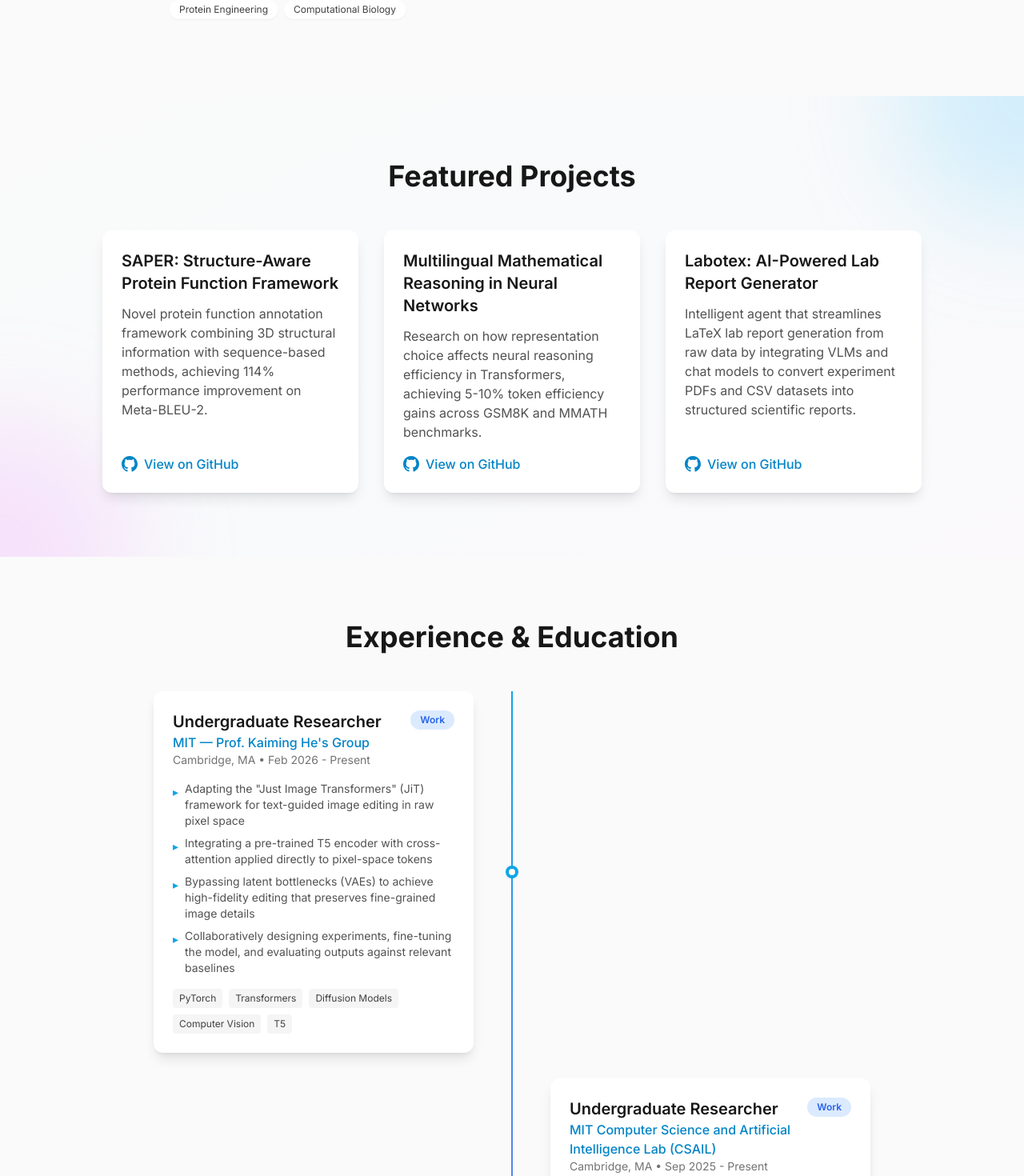
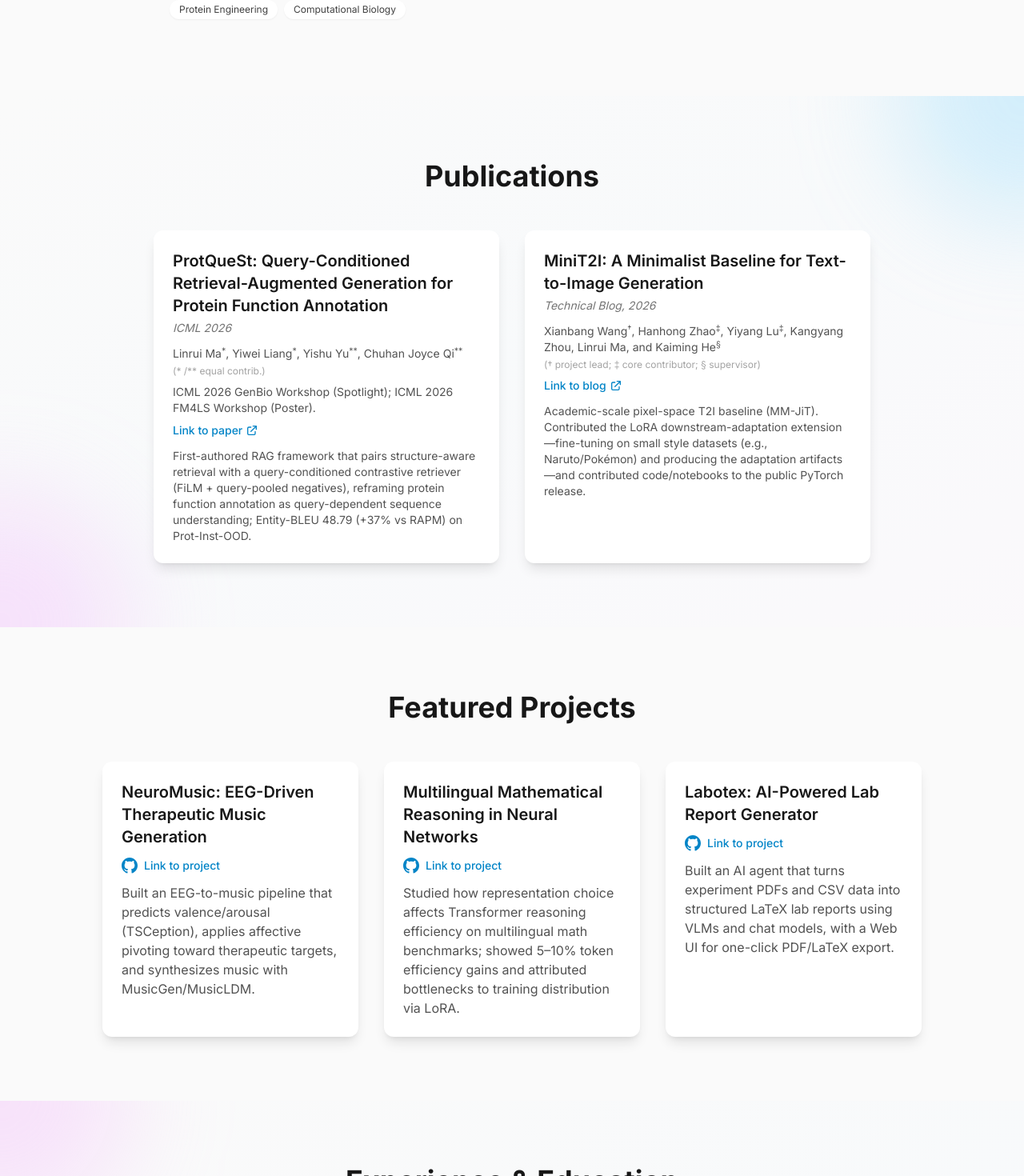
Before and after one commit to JerryLin828/JerryLin828.github.io, a Next.js app: page / in a window 1280 px wide. Shown: the part 1330-2800 px from the top of the page at 80% size. Built offline with nearby package versions, Linux system fonts and the light colour scheme; a web font is replaced by a local one.

Commit message:
Update experience, publications, and resume

```diff
--- a/app/page.tsx
+++ b/app/page.tsx
@@ -2,6 +2,7 @@
 
 import HeroSection from '@/components/HeroSection'
 import AboutSection from '@/components/AboutSection'
+import PublicationsSection from '@/components/PublicationsSection'
 import PortfolioSection from '@/components/PortfolioSection'
 import ExperienceSection from '@/components/ExperienceSection'
 import AwardsSection from '@/components/AwardsSection'
@@ -30,36 +31,47 @@
         <AboutSection />
       </section>
 
-      {/* Portfolio Section */}
-      <section id="portfolio" className="relative py-12 sm:py-20 bg-gradient-to-br from-neutral-50 via-primary-50/20 to-secondary-50/20 dark:from-[#050510] dark:via-[#0a0a1a] dark:to-[#080818] overflow-hidden">
+      {/* Publications Section */}
+      <section id="publications" className="relative py-12 sm:py-20 bg-gradient-to-br from-neutral-50 via-primary-50/20 to-secondary-50/20 dark:from-[#050510] dark:via-[#0a0a1a] dark:to-[#080818] overflow-hidden">
         <div className="absolute inset-0 overflow-hidden">
           <div className="absolute -top-40 -right-40 w-80 h-80 bg-primary-300/30 dark:bg-primary-800/15 rounded-full blur-3xl animate-float" />
           <div className="absolute -bottom-40 -left-40 w-80 h-80 bg-secondary-300/30 dark:bg-secondary-800/15 rounded-full blur-3xl animate-float animation-delay-2000" />
         </div>
         <div className="relative z-10">
-          <PortfolioSection />
+          <PublicationsSection />
         </div>
       </section>
 
-      {/* Experience Section */}
-      <section id="experience" className="py-12 sm:py-20 bg-neutral-50/80 dark:bg-[#0a0a12]">
-        <ExperienceSection />
+      {/* Portfolio Section */}
+      <section id="portfolio" className="py-12 sm:py-20 bg-neutral-50/80 dark:bg-[#0a0a12]">
+        <PortfolioSection />
       </section>
 
-      {/* Awards Section */}
-      <section id="awards" className="relative py-12 sm:py-20 bg-gradient-to-br from-neutral-50 via-primary-50/20 to-secondary-50/20 dark:from-[#050510] dark:via-[#0a0a1a] dark:to-[#080818] overflow-hidden">
+      {/* Experience Section */}
+      <section id="experience" className="relative py-12 sm:py-20 bg-gradient-to-br from-neutral-50 via-primary-50/20 to-secondary-50/20 dark:from-[#050510] dark:via-[#0a0a1a] dark:to-[#080818] overflow-hidden">
         <div className="absolute inset-0 overflow-hidden">
           <div className="absolute -top-40 -left-40 w-80 h-80 bg-secondary-300/30 dark:bg-secondary-800/15 rounded-full blur-3xl animate-float" />
           <div className="absolute -bottom-40 -right-40 w-80 h-80 bg-primary-300/30 dark:bg-primary-800/15 rounded-full blur-3xl animate-float animation-delay-2000" />
         </div>
         <div className="relative z-10">
-          <AwardsSection />
+          <ExperienceSection />
         </div>
       </section>
 
+      {/* Awards Section */}
+      <section id="awards" className="py-12 sm:py-20 bg-neutral-50/80 dark:bg-[#0a0a12]">
+        <AwardsSection />
+      </section>
+
       {/* Contact Section */}
-      <section id="contact" className="py-12 sm:py-20 bg-neutral-50/80 dark:bg-[#0a0a12]">
-        <ContactSection />
+      <section id="contact" className="relative py-12 sm:py-20 bg-gradient-to-br from-neutral-50 via-primary-50/20 to-secondary-50/20 dark:from-[#050510] dark:via-[#0a0a1a] dark:to-[#080818] overflow-hidden">
+        <div className="absolute inset-0 overflow-hidden">
+          <div className="absolute -top-40 -right-40 w-80 h-80 bg-primary-300/30 dark:bg-primary-800/15 rounded-full blur-3xl animate-float" />
+          <div className="absolute -bottom-40 -left-40 w-80 h-80 bg-secondary-300/30 dark:bg-secondary-800/15 rounded-full blur-3xl animate-float animation-delay-2000" />
+        </div>
+        <div className="relative z-10">
+          <ContactSection />
+        </div>
       </section>
 
     </div>
--- a/components/AboutSection.tsx
+++ b/components/AboutSection.tsx
@@ -43,10 +43,8 @@
             transition={{ duration: 0.5, delay: 0.3 }}
           >
             <p className="text-neutral-700 dark:text-neutral-300 leading-relaxed mb-6">
-              With a genuine passion for machine learning research, I have been conducting research on a variety of topics, including computer vision and AI for science. I am currently working under the supervision of Prof. Kaiming He on adapting the Just Image Transformers (JiT) framework
-              for text-guided image editing directly in pixel space.
-
-              I have also worked with Prof. Regina Barzilay at MIT CSAIL on salience-regularized optimal transport cell state change prediction, and recently on probabilistic models for selective protein binder design.
+              This summer I am an SDE Intern at Amazon Web Services on AWS Transform, building model-comparison infrastructure for an LLM-based migration orchestrator.
+              In research, I work with Prof. Kaiming He on pixel-space generative models (MiniT2I / image editing, LoRA adaptation, and GCS dataset pipelines), and with Prof. Regina Barzilay at MIT CSAIL on cell-state prediction and probabilistic models for selective protein binder design. My first-authored work ProtQueSt was accepted as a Spotlight at the ICML 2026 GenBio workshop and as a poster at FM4LS.
             </p>
           </motion.div>
 
@@ -89,7 +87,7 @@
             <div className="bg-neutral-50 dark:bg-[#111118] rounded-lg px-5 py-4">
               <h4 className="font-medium text-neutral-900 dark:text-white text-sm mb-2">Technical Skills</h4>
               <div className="flex flex-wrap gap-2">
-                {['Python', 'PyTorch', 'C/C++', 'Transformers', 'JAX', 'LaTeX', 'Linux', 'Git'].map((item) => (
+                {['Python', 'TypeScript', 'PyTorch', 'C/C++', 'Transformers', 'JAX', 'LaTeX', 'Linux', 'Git'].map((item) => (
                   <span key={item} className="px-3 py-1 bg-white dark:bg-neutral-700 text-neutral-700 dark:text-neutral-300 text-xs rounded-full shadow-sm">
                     {item}
                   </span>
--- a/components/ExperienceSection.tsx
+++ b/components/ExperienceSection.tsx
@@ -17,21 +17,34 @@
 const experiences: Experience[] = [
   {
     id: 0,
+    title: 'Software Development Engineer Intern',
+    company: 'Amazon Web Services — AWS Transform',
+    location: 'Boston, MA',
+    period: 'Jun 2026 - Present',
+    description: [
+      'Building model-comparison infrastructure for the LLM-based orchestrator behind AWS Transform\'s VMware migration workflows (Strands + Amazon Bedrock)',
+      'Designing automated evaluation scenarios and CloudWatch metrics across latency/cost, tool-calling, and reliability for data-driven model selection',
+      'Implementing the pipeline in Python and TypeScript; owning the feature end-to-end under SDE I mentorship',
+    ],
+    technologies: ['Python', 'TypeScript', 'Amazon Bedrock', 'CloudWatch', 'AWS'],
+    type: 'work',
+  },
+  {
+    id: 1,
     title: 'Undergraduate Researcher',
     company: 'MIT — Prof. Kaiming He\'s Group',
     location: 'Cambridge, MA',
     period: 'Feb 2026 - Present',
     description: [
-      'Adapting the "Just Image Transformers" (JiT) framework for text-guided image editing in raw pixel space',
-      'Integrating a pre-trained T5 encoder with cross-attention applied directly to pixel-space tokens',
-      'Bypassing latent bottlenecks (VAEs) to achieve high-fidelity editing that preserves fine-grained image details',
-      'Collaboratively designing experiments, fine-tuning the model, and evaluating outputs against relevant baselines',
+      'Working on pixel-space generative models in the MiniT2I line under Prof. Kaiming He, including adapting the framework toward image editing and contributing LoRA-based downstream adaptation',
+      'Built a large-scale image-editing dataset pipeline to Google Cloud Storage',
+      'Diagnosed OOM failures on ~300GB tarballs and redesigned the flow with streaming shard extraction for reliable full-dataset upload',
     ],
-    technologies: ['PyTorch', 'Transformers', 'Diffusion Models', 'Computer Vision', 'T5'],
+    technologies: ['PyTorch', 'LoRA', 'GCS', 'Computer Vision', 'Diffusion Models'],
     type: 'work',
   },
   {
-    id: 1,
+    id: 2,
     title: 'Undergraduate Researcher',
     company: 'MIT Computer Science and Artificial Intelligence Lab (CSAIL)',
     location: 'Cambridge, MA',
@@ -46,7 +59,7 @@
     type: 'work',
   },
   {
-    id: 2,
+    id: 3,
     title: 'B.E. in AI & Decision Making + B.S. in Chemistry (Double Major)',
     company: 'Massachusetts Institute of Technology (MIT)',
     location: 'Cambridge, MA',
@@ -60,7 +73,7 @@
     type: 'education',
   },
   {
-    id: 3,
+    id: 4,
     title: 'Undergraduate Student - Yao Class',
     company: 'Tsinghua University',
     location: 'Beijing, China',
--- a/components/Header.tsx
+++ b/components/Header.tsx
@@ -7,6 +7,7 @@
 const navItems = [
   { name: 'Home', href: '/' },
   { name: 'About', href: '#about' },
+  { name: 'Publications', href: '#publications' },
   { name: 'Portfolio', href: '#portfolio' },
   { name: 'Experience', href: '#experience' },
   { name: 'Awards', href: '#awards' },
--- a/components/PortfolioSection.tsx
+++ b/components/PortfolioSection.tsx
@@ -12,20 +12,20 @@
 const projects: Project[] = [
   {
     id: 1,
-    title: 'SAPER: Structure-Aware Protein Function Framework',
-    description: 'Novel protein function annotation framework combining 3D structural information with sequence-based methods, achieving 114% performance improvement on Meta-BLEU-2.',
-    githubUrl: 'https://github.com/winstonqian/SAPER',
+    title: 'NeuroMusic: EEG-Driven Therapeutic Music Generation',
+    description: 'Built an EEG-to-music pipeline that predicts valence/arousal (TSCeption), applies affective pivoting toward therapeutic targets, and synthesizes music with MusicGen/MusicLDM.',
+    githubUrl: 'https://github.com/JerryLin828/neuromusic',
   },
   {
     id: 2,
     title: 'Multilingual Mathematical Reasoning in Neural Networks',
-    description: 'Research on how representation choice affects neural reasoning efficiency in Transformers, achieving 5-10% token efficiency gains across GSM8K and MMATH benchmarks.',
+    description: 'Studied how representation choice affects Transformer reasoning efficiency on multilingual math benchmarks; showed 5–10% token efficiency gains and attributed bottlenecks to training distribution via LoRA.',
     githubUrl: 'https://github.com/bowenyu066/language-shapes-reasoning',
   },
   {
     id: 3,
     title: 'Labotex: AI-Powered Lab Report Generator',
-    description: 'Intelligent agent that streamlines LaTeX lab report generation from raw data by integrating VLMs and chat models to convert experiment PDFs and CSV datasets into structured scientific reports.',
+    description: 'Built an AI agent that turns experiment PDFs and CSV data into structured LaTeX lab reports using VLMs and chat models, with a Web UI for one-click PDF/LaTeX export.',
     githubUrl: 'https://github.com/Kehan-Liu/LABOTEX',
   },
 ]
@@ -60,20 +60,20 @@
             <h3 className="text-xl font-semibold text-neutral-900 dark:text-white mb-3">
               {project.title}
             </h3>
-            <p className="text-neutral-600 dark:text-neutral-400 mb-4 flex-grow">
-              {project.description}
-            </p>
             <a
               href={project.githubUrl}
               target="_blank"
               rel="noopener noreferrer"
-              className="inline-flex items-center text-primary-600 dark:text-primary-400 hover:text-primary-700 dark:hover:text-primary-300 font-medium transition-colors"
+              className="inline-flex items-center text-primary-600 dark:text-primary-400 hover:text-primary-700 dark:hover:text-primary-300 font-medium text-sm mb-3 transition-colors"
             >
               <svg className="w-5 h-5 mr-2" fill="currentColor" viewBox="0 0 24 24">
                 <path d="M12 0c-6.626 0-12 5.373-12 12 0 5.302 3.438 9.8 8.207 11.387.599.111.793-.261.793-.577v-2.234c-3.338.726-4.033-1.416-4.033-1.416-.546-1.387-1.333-1.756-1.333-1.756-1.089-.745.083-.729.083-.729 1.205.084 1.839 1.237 1.839 1.237 1.07 1.834 2.807 1.304 3.492.997.107-.775.418-1.305.762-1.604-2.665-.305-5.467-1.334-5.467-5.931 0-1.311.469-2.381 1.236-3.221-.124-.303-.535-1.524.117-3.176 0 0 1.008-.322 3.301 1.23.957-.266 1.983-.399 3.003-.404 1.02.005 2.047.138 3.006.404 2.291-1.552 3.297-1.23 3.297-1.23.653 1.653.242 2.874.118 3.176.77.84 1.235 1.911 1.235 3.221 0 4.609-2.807 5.624-5.479 5.921.43.372.823 1.102.823 2.222v3.293c0 .319.192.694.801.576 4.765-1.589 8.199-6.086 8.199-11.386 0-6.627-5.373-12-12-12z"/>
               </svg>
-              View on GitHub
+              Link to project
             </a>
+            <p className="text-neutral-600 dark:text-neutral-400 flex-grow">
+              {project.description}
+            </p>
           </motion.div>
         ))}
       </div>
--- /dev/null
+++ b/components/PublicationsSection.tsx
@@ -0,0 +1,115 @@
+'use client'
+
+import type { ReactNode } from 'react'
+import { motion } from 'framer-motion'
+
+interface Publication {
+  id: number
+  title: string
+  venue: string
+  authors: ReactNode
+  footnote?: string
+  acceptance?: string
+  linkLabel: string
+  linkUrl: string
+  description: string
+}
+
+const publications: Publication[] = [
+  {
+    id: 1,
+    title: 'ProtQueSt: Query-Conditioned Retrieval-Augmented Generation for Protein Function Annotation',
+    venue: 'ICML 2026',
+    authors: (
+      <>
+        Linrui Ma<sup>*</sup>, Yiwei Liang<sup>*</sup>, Yishu Yu<sup>**</sup>, Chuhan Joyce Qi<sup>**</sup>
+      </>
+    ),
+    footnote: '(* /** equal contrib.)',
+    acceptance: 'ICML 2026 GenBio Workshop (Spotlight); ICML 2026 FM4LS Workshop (Poster).',
+    linkLabel: 'Link to paper',
+    linkUrl: 'https://openreview.net/forum?id=zUqknDsV1t',
+    description:
+      'First-authored RAG framework that pairs structure-aware retrieval with a query-conditioned contrastive retriever (FiLM + query-pooled negatives), reframing protein function annotation as query-dependent sequence understanding; Entity-BLEU 48.79 (+37% vs RAPM) on Prot-Inst-OOD.',
+  },
+  {
+    id: 2,
+    title: 'MiniT2I: A Minimalist Baseline for Text-to-Image Generation',
+    venue: 'Technical Blog, 2026',
+    authors: (
+      <>
+        Xianbang Wang<sup>†</sup>, Hanhong Zhao<sup>‡</sup>, Yiyang Lu<sup>‡</sup>, Kangyang Zhou, Linrui Ma, and Kaiming He<sup>§</sup>
+      </>
+    ),
+    footnote: '(† project lead; ‡ core contributor; § supervisor)',
+    linkLabel: 'Link to blog',
+    linkUrl: 'https://peppaking8.github.io/#/post/minit2i',
+    description:
+      'Academic-scale pixel-space T2I baseline (MM-JiT). Contributed the LoRA downstream-adaptation extension—fine-tuning on small style datasets (e.g., Naruto/Pokémon) and producing the adaptation artifacts—and contributed code/notebooks to the public PyTorch release.',
+  },
+]
+
+export default function PublicationsSection() {
+  return (
+    <div className="container mx-auto px-6 sm:px-8 lg:px-8">
+      <motion.div
+        initial={{ opacity: 0, y: 20 }}
+        whileInView={{ opacity: 1, y: 0 }}
+        viewport={{ once: true }}
+        transition={{ duration: 0.5 }}
+        className="text-center mb-12"
+      >
+        <h2 className="text-3xl md:text-4xl font-bold text-neutral-900 dark:text-white mb-4">
+          Publications
+        </h2>
+      </motion.div>
+
+      <div className="grid grid-cols-1 md:grid-cols-2 gap-8 max-w-4xl mx-auto">
+        {publications.map((pub, index) => (
+          <motion.div
+            key={pub.id}
+            initial={{ opacity: 0, y: 20 }}
+            whileInView={{ opacity: 1, y: 0 }}
+            viewport={{ once: true }}
+            transition={{ duration: 0.5, delay: index * 0.1 }}
+            className="bg-white dark:bg-[#111118] rounded-xl shadow-lg p-6 hover:shadow-2xl transition-all duration-300 transform hover:-translate-y-2 flex flex-col"
+          >
+            <h3 className="text-xl font-semibold text-neutral-900 dark:text-white mb-1">
+              {pub.title}
+            </h3>
+            <p className="text-sm italic text-neutral-500 dark:text-neutral-500 mb-3">
+              {pub.venue}
+            </p>
+            <p className="text-sm text-neutral-600 dark:text-neutral-400 mb-1">
+              {pub.authors}
+            </p>
+            {pub.footnote && (
+              <p className="text-xs text-neutral-400 dark:text-neutral-500 mb-2">
+                {pub.footnote}
+              </p>
+            )}
+            {pub.acceptance && (
+              <p className="text-sm text-neutral-600 dark:text-neutral-400 mb-2">
+                {pub.acceptance}
+              </p>
+            )}
+            <a
+              href={pub.linkUrl}
+              target="_blank"
+              rel="noopener noreferrer"
+              className="inline-flex items-center text-primary-600 dark:text-primary-400 hover:text-primary-700 dark:hover:text-primary-300 font-medium text-sm mb-3 transition-colors"
+            >
+              {pub.linkLabel}
+              <svg className="w-4 h-4 ml-1" fill="none" stroke="currentColor" viewBox="0 0 24 24">
+                <path strokeLinecap="round" strokeLinejoin="round" strokeWidth={2} d="M10 6H6a2 2 0 00-2 2v10a2 2 0 002 2h10a2 2 0 002-2v-4M14 4h6m0 0v6m0-6L10 14" />
+              </svg>
+            </a>
+            <p className="text-neutral-600 dark:text-neutral-400 text-sm flex-grow">
+              {pub.description}
+            </p>
+          </motion.div>
+        ))}
+      </div>
+    </div>
+  )
+}
```
Also changed, not shown: 1 other file (tests, documents, lock files or other folders).
